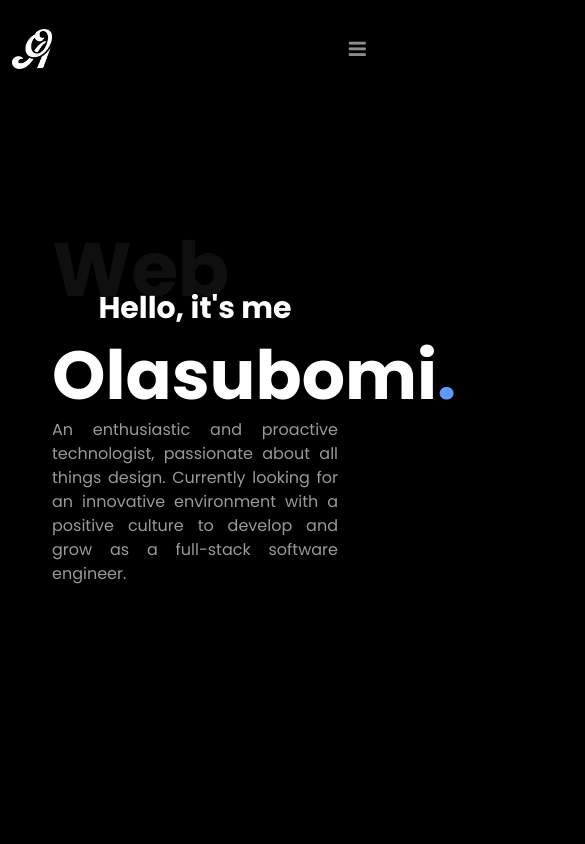
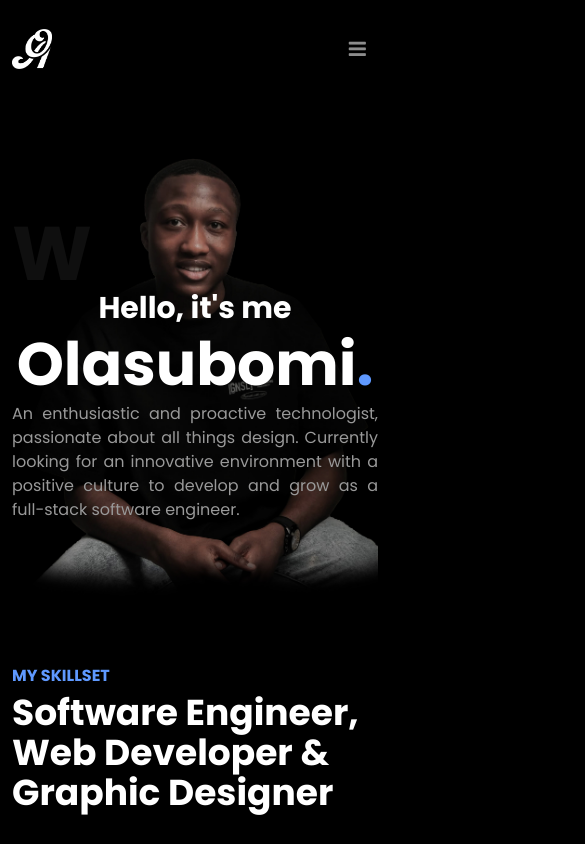
Before and after one commit to ojawolesi/portfolio-website, a React (Create React App) app: page / in a window 390 px wide. Shown: the top 844 px of the page, 585 px wide, since content can reach past the window. Built offline with nearby package versions, Linux system fonts and the light colour scheme; no server answers.

Commit message:
Intro Section is now responsive

```diff
--- a/src/components/IntroSection/IntroSection.css
+++ b/src/components/IntroSection/IntroSection.css
@@ -6,7 +6,6 @@ h1, h3 {
 h1 {
     font-size: 4.25rem;
     line-height: 1;
-    margin-top: 1rem;
 }
 
 h3 {
@@ -22,12 +21,25 @@ p {
 }
 
 .m-heading-box {
-    margin: 0 2.5rem;
+    text-align: center;
+    margin-right: auto;
+}
+
+.m-heading-box h1 {
+    font-size: 3.75rem;
     text-align: center;
 }
 
 .heading-box {
     margin-top: 12rem;
+}
+
+.m-profile-box {
+    margin: 3rem auto auto;
+}
+
+.m-profile-boxer {
+    width: 100%;
 }
 
 .scrollBtn {
@@ -45,3 +57,9 @@ p {
     letter-spacing: -0.7px;
     margin-bottom: 7rem;
 }
+
+.absol {
+    position: absolute;
+    z-index: -200;
+    width: auto;
+}
--- a/src/components/IntroSection/IntroSection.jsx
+++ b/src/components/IntroSection/IntroSection.jsx
@@ -9,7 +9,7 @@ import portraitImg from "../../assets/images/studio-portrait-1.jpg";
 
 function IntroSection({ isSmallScreen }) {
   return (
-    <div style={{ padding: "none", margin: "none" }}>
+    <div style={{ padding: "none", margin: "none" }} id="intro">
       <Container className="mx-auto">
         <Row>
           <Col xs lg="5">
@@ -44,11 +44,11 @@ function IntroSection({ isSmallScreen }) {
               )}
             </div>
           </Col>
-          <Col lg={5}>
+          <Col lg={5} className={`${isSmallScreen && "absol"}`}>
             {isSmallScreen ? (
-              <div className="mx-auto md:w-1/2">
+              <div className="m-profile-box">
                 {isSmallScreen ? (
-                  <img src={portraitImg} alt="" className="" />
+                  <img src={portraitImg} alt="" className="m-profile-boxer" />
                 ) : (
                   <img src={portraitImg} alt="" width="500" />
                 )}
```
